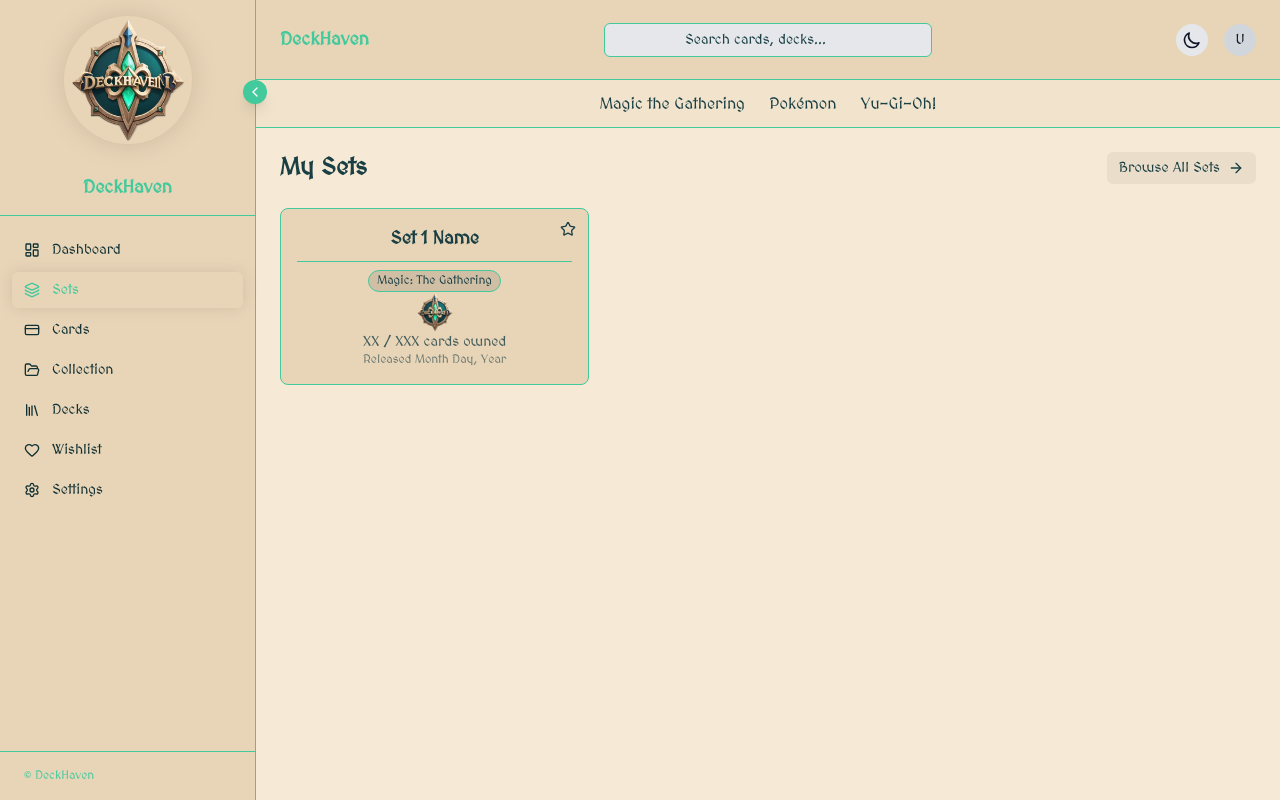
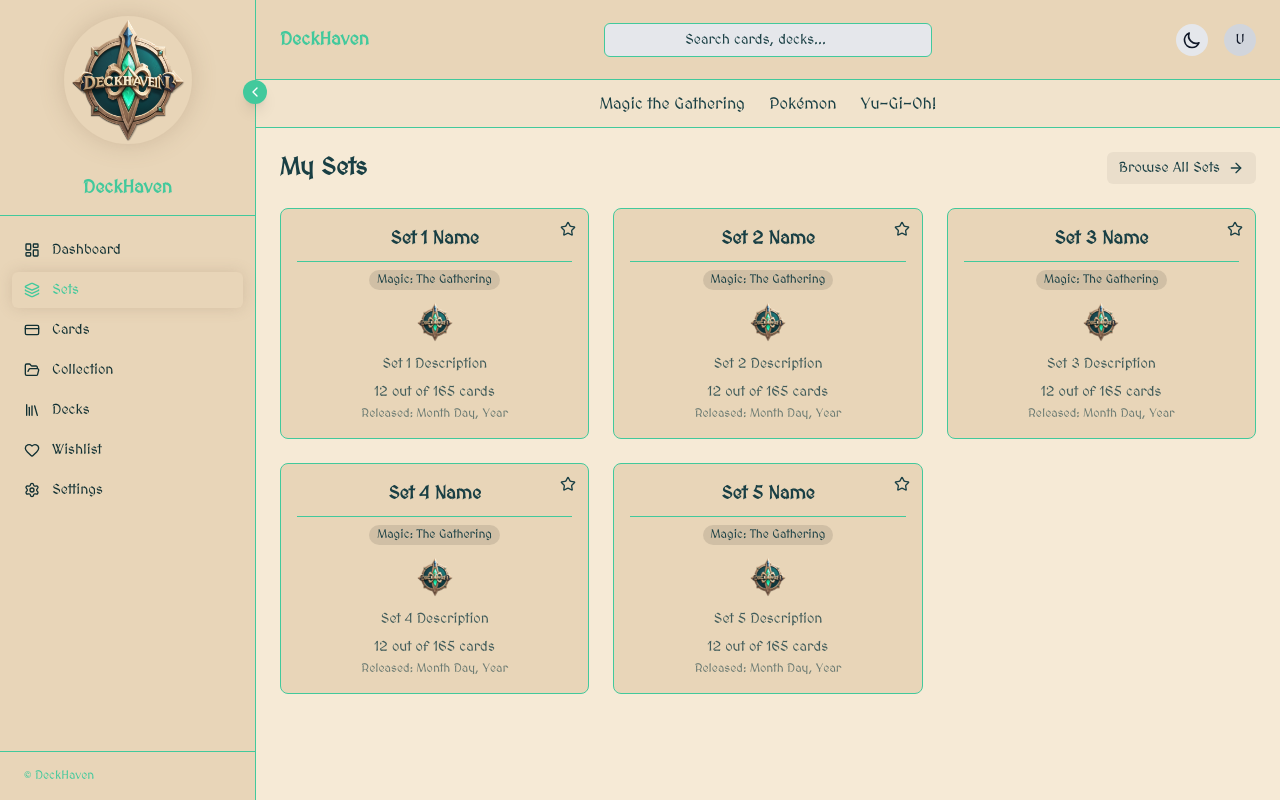
Before and after one commit to Christopher-Holland/DeckHaven, a Next.js app: page /sets in a window 1280 px wide. Built offline with nearby package versions, Linux system fonts and the light colour scheme.

Commit message:
Made SetCard.tsx file to house the cards used on the sets page. Increases maintainability

```diff
--- /dev/null
+++ b/app/sets/SetCard.tsx
@@ -0,0 +1,118 @@
+"use client";
+
+import { StarIcon } from "lucide-react";
+
+export type SetCardProps = {
+    name: string;
+    game?: string;
+    imageSrc?: string;
+    description?: string;
+    ownedCount?: number;
+    totalCount?: number;
+    releaseDate?: string;
+
+    isFavorited?: boolean;
+    onToggleFavorite?: () => void;
+
+    onClick?: () => void;
+};
+
+export default function SetCard({
+    name,
+    game,
+    imageSrc,
+    description,
+    ownedCount,
+    totalCount,
+    releaseDate,
+    isFavorited = false,
+    onToggleFavorite,
+    onClick,
+}: SetCardProps) {
+    return (
+        <div
+            onClick={onClick}
+            className="
+        relative rounded-lg
+        border border-[#42c99c] dark:border-[#82664e]
+        bg-[#e8d5b8] dark:bg-[#173c3f]
+        p-4
+        cursor-pointer
+        transition-all duration-200 ease-out
+        hover:-translate-y-0.5
+        hover:border-[#2fbf8f]
+        dark:hover:border-[#9b7a5f]
+        hover:shadow-[0_0_20px_rgba(130,102,78,0.2)]
+        dark:hover:shadow-[0_0_30px_rgba(66,201,156,0.35)]
+      "
+            role={onClick ? "button" : undefined}
+            tabIndex={onClick ? 0 : undefined}
+        >
+            {/* Favorite Button */}
+            <button
+                type="button"
+                onClick={(e) => {
+                    e.preventDefault();
+                    e.stopPropagation();
+                    onToggleFavorite?.();
+                }}
+                className="
+          absolute top-2 right-2 z-10
+          p-1 rounded
+          hover:opacity-80
+          focus:outline-none
+          focus:ring-2 focus:ring-[#42c99c]
+          dark:focus:ring-[#82664e]
+          transition-opacity
+        "
+                aria-label={isFavorited ? "Unfavorite set" : "Favorite set"}
+            >
+                <StarIcon
+                    className={`
+            w-4 h-4
+            ${isFavorited
+                            ? "fill-[#42c99c] text-[#42c99c] dark:fill-yellow-300 dark:text-yellow-300"
+                            : "fill-none text-current"
+                        }
+          `}
+                />
+            </button>
+
+            {/* Title */}
+            <div className="w-full mb-2 border-b border-[#42c99c] dark:border-[#82664e] pb-2">
+                <h3 className="text-lg font-semibold text-center px-12 truncate">{name}</h3>
+            </div>
+
+            {/* Game badge */}
+            {game ? (
+                <div className="flex justify-center mt-1">
+                    <span className="text-xs px-2 py-0.5 rounded-full bg-black/10 dark:bg-white/10">
+                        {game}
+                    </span>
+                </div>
+            ) : null}
+
+            {/* Image */}
+            {imageSrc ? (
+                <img src={imageSrc} alt={name} className="w-10 h-10 mx-auto mt-3" />
+            ) : null}
+
+            {/* Description */}
+            {description ? (
+                <p className="text-sm opacity-80 text-center mt-3">{description}</p>
+            ) : null}
+
+            {/* Owned count */}
+            {typeof ownedCount === "number" ? (
+                <p className="text-sm opacity-80 text-center mt-2">
+                    {typeof totalCount === "number" ? `${ownedCount} out of ${totalCount} cards` : `${ownedCount} cards`}
+                </p>
+            ) : null}
+
+            {/* Release date */}
+            {releaseDate ? (
+                <p className="text-xs opacity-60 text-center mt-1">Released: {releaseDate}</p>
+            ) : null}
+        </div>
+    );
+}
--- a/app/sets/page.tsx
+++ b/app/sets/page.tsx
@@ -1,11 +1,86 @@
 "use client";
 
 import { useState } from "react";
-import Link from "next/link";
-import { ArrowRightIcon, StarIcon } from "lucide-react";
+import { ArrowRightIcon } from "lucide-react";
+import SetCard from "./SetCard";
+
+type DemoSet = {
+    id: string;
+    name: string;
+    game: string;
+    imageSrc: string;
+    description: string;
+    ownedCount: number;
+    totalCount: number;
+    releaseDate: string;
+};
+
+const demoSets: DemoSet[] = [
+    {
+        id: "set-1",
+        name: "Set 1 Name",
+        game: "Magic: The Gathering",
+        imageSrc: "/images/DeckHaven-Shield.png",
+        description: "Set 1 Description",
+        ownedCount: 12,
+        totalCount: 165,
+        releaseDate: "Month Day, Year",
+    },
+    {
+        id: "set-2",
+        name: "Set 2 Name",
+        game: "Magic: The Gathering",
+        imageSrc: "/images/DeckHaven-Shield.png",
+        description: "Set 2 Description",
+        ownedCount: 12,
+        totalCount: 165,
+        releaseDate: "Month Day, Year",
+    },
+    {
+        id: "set-3",
+        name: "Set 3 Name",
+        game: "Magic: The Gathering",
+        imageSrc: "/images/DeckHaven-Shield.png",
+        description: "Set 3 Description",
+        ownedCount: 12,
+        totalCount: 165,
+        releaseDate: "Month Day, Year",
+    },
+    {
+        id: "set-4",
+        name: "Set 4 Name",
+        game: "Magic: The Gathering",
+        imageSrc: "/images/DeckHaven-Shield.png",
+        description: "Set 4 Description",
+        ownedCount: 12,
+        totalCount: 165,
+        releaseDate: "Month Day, Year",
+    },
+    {
+        id: "set-5",
+        name: "Set 5 Name",
+        game: "Magic: The Gathering",
+        imageSrc: "/images/DeckHaven-Shield.png",
+        description: "Set 5 Description",
+        ownedCount: 12,
+        totalCount: 165,
+        releaseDate: "Month Day, Year",
+    },
+];
 
 export default function Sets() {
-    const [isFavorited, setIsFavorited] = useState(false);
+    // Track favorites per-set id
+    const [favorites, setFavorites] = useState<Set<string>>(() => new Set());
+
+    const toggleFavorite = (id: string) => {
+        setFavorites((prev) => {
+            const next = new Set(prev);
+            if (next.has(id)) next.delete(id);
+            else next.add(id);
+            return next;
+        });
+    };
+
     return (
         <main
             className="
@@ -44,84 +119,28 @@
                         transition-transform duration-200
                         group-hover:translate-x-1
                         "
+                        // TO DO: make on click so that it is redirected to the all sets page
                     />
                 </button>
             </section>
 
             {/* Content Grid */}
             <section className="grid grid-cols-1 md:grid-cols-3 gap-6">
-                {/* Card 1 */}
-                <div
-                    className="
-                    relative rounded-lg
-                    border border-[#42c99c] dark:border-[#82664e]
-                    bg-[#e8d5b8] dark:bg-[#173c3f]
-                    p-4
-                    cursor-pointer
-                    transition-all duration-200 ease-out
-                    hover:-translate-y-0.5
-                    hover:border-[#2fbf8f]
-                    dark:hover:border-[#9b7a5f]
-                    hover:shadow-[0_0_20px_rgba(130,102,78,0.2)]
-                    dark:hover:shadow-[0_0_30px_rgba(66,201,156,0.35)]
-
-                  "
-                >
-                    {/* Favorite Button - top right of card */}
-                    <button
-                        type="button"
-                        onClick={(e) => {
-                            e.preventDefault();
-                            e.stopPropagation();
-                            setIsFavorited(!isFavorited);
-                        }}
-                        className="
-                            absolute top-2 right-2 z-10
-                            p-1 rounded
-                            hover:opacity-80
-                            focus:outline-none
-                            focus:ring-2 focus:ring-[#42c99c]
-                            dark:focus:ring-[#82664e]
-                            transition-colors
-                            cursor-pointer
-                            "
-                        aria-label="Favorite set"
-                    >
-                        <StarIcon
-                            className={`
-                                w-4 h-4
-                                ${isFavorited
-                                    ? 'fill-[#42c99c] text-[#42c99c] dark:fill-yellow-300 dark:text-yellow-300'
-                                    : 'fill-none text-current'}
-  `}
+                {demoSets.map((s) => (
+                    <SetCard
+                        key={s.id}
+                        name={s.name}
+                        game={s.game}
+                        imageSrc={s.imageSrc}
+                        description={s.description}
+                        ownedCount={s.ownedCount}
+                        totalCount={s.totalCount}
+                        releaseDate={s.releaseDate}
+                        isFavorited={favorites.has(s.id)}
+                        onToggleFavorite={() => toggleFavorite(s.id)}
+                        onClick={() => console.log("Card clicked", s.id)}
                     />
-                    </button>
-
-                    {/* Set Name and Star on same row */}
-                    {/* Set Name centered, Star pinned right */}
-                    <div className="relative w-full mb-2 border-b border-[#42c99c] dark:border-[#82664e] pb-2">
-                        <h3 className="text-lg font-semibold text-center px-12">
-                            Set 1 Name
-                        </h3>
-                    </div>
-                    <div className="flex justify-center mt-1">
-                        <span className="text-xs px-2 py-0.5 rounded-full bg-black/10 dark:bg-white/10 border border-[#42c99c] dark:border-[#82664e] flex items-center justify-center">
-                            Magic: The Gathering
-                        </span>
-                    </div>
-                    <img
-                        src="/images/DeckHaven-Shield.png"
-                        alt="Set 1"
-                        className="w-10 h-10 mx-auto"
-                    />
-
-                    <p className="text-sm opacity-80 text-center">
-                        XX / XXX cards owned
-                    </p>
-                    <p className="text-xs opacity-60 text-center">
-                        Released Month Day, Year
-                    </p>
-                </div>
+                ))}
             </section>
         </main>
     );
```
Lines whose indentation alone changed are shown as unchanged.
